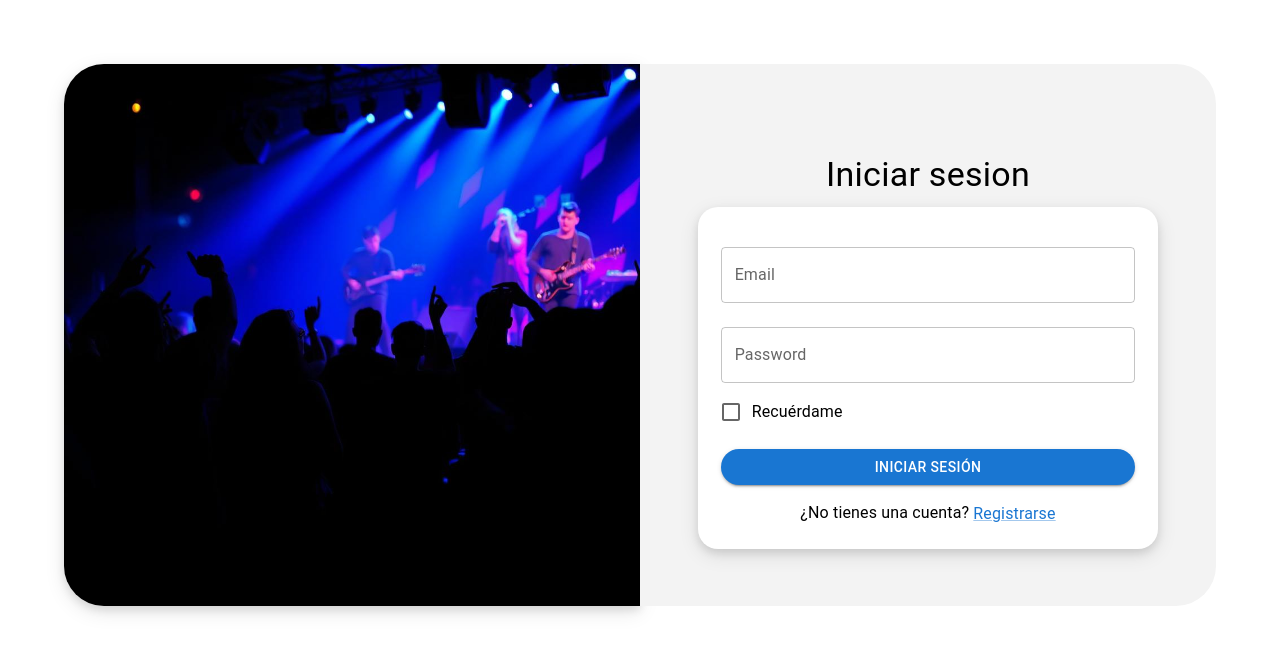
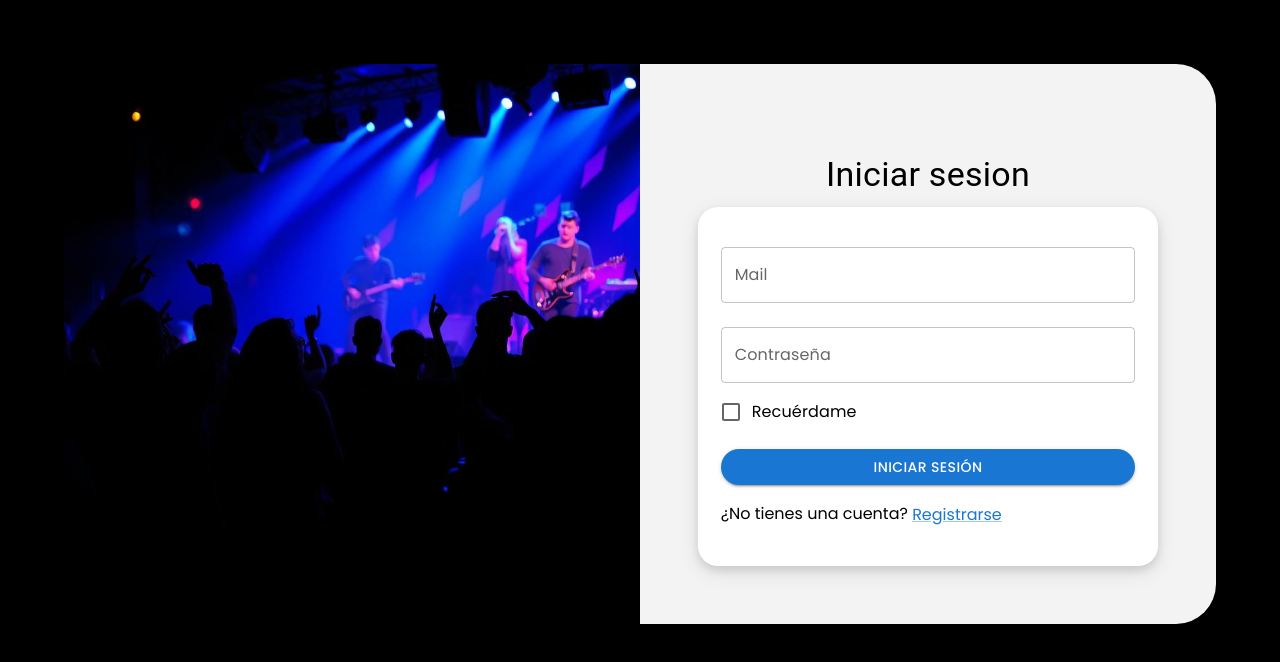
Before and after one commit to fertolaba/SIP-Front, a React (Create React App) app: page / in a window 1280 px wide. Shown: the top 662 px of the page. Built offline with nearby package versions, Linux system fonts and the light colour scheme.

Commit message:
Ingles y ubicaciones

```diff
--- a/public/index.html
+++ b/public/index.html
@@ -15,6 +15,9 @@
       user's mobile device or desktop. See https://developers.google.com/web/fundamentals/web-app-manifest/
     -->
     <link rel="manifest" href="%PUBLIC_URL%/manifest.json" />
+    <style>
+      @import url('https://fonts.googleapis.com/css2?family=Poppins:ital,wght@0,100;0,200;0,300;0,400;0,500;0,600;0,700;0,800;0,900;1,100;1,200;1,300;1,400;1,500;1,600;1,700;1,800;1,900&display=swap');
+      </style>
     <!--
       Notice the use of %PUBLIC_URL% in the tags above.
       It will be replaced with the URL of the `public` folder during the build.
--- a/src/App.css
+++ b/src/App.css
@@ -1,5 +1,12 @@
 .App {
   text-align: center;
+  font-family: "Poppins", sans-serif;
+
+}
+html{
+  background-color: black;
+  font-family: "Poppins", sans-serif;
+
 }
 
 .App-logo {
--- a/src/componentes/auth/Login.jsx
+++ b/src/componentes/auth/Login.jsx
@@ -113,7 +113,7 @@
           <form onSubmit={handleSubmit} id='login-form'>
             <TextField
               fullWidth
-              label="Email"
+              label="Mail"
               name="email"
               type="email"
               onChange={(e) => setEmail(e.target.value)}
@@ -124,7 +124,7 @@
             />
             <TextField
               fullWidth
-              label="Password"
+              label="Contraseña"
               name="password"
               type="password"
               onChange={(e) => setPassword(e.target.value)}
@@ -152,7 +152,7 @@
                 {loginError}
               </Typography>
             )}
-            <Typography variant="body1" align="center" sx={{ mt: 2 }}>
+            <Typography variant="body1" align="center" sx={{ mt: 2 }} class="text">
               ¿No tienes una cuenta?{' '} <Link component="button" onClick={handleRegisterRedirect}>
                 Registrarse
               </Link>
--- a/src/componentes/auth/Registro.js
+++ b/src/componentes/auth/Registro.js
@@ -176,7 +176,7 @@
             />
             <TextField
               fullWidth
-              label="Password"
+              label="Contraseña"
               name="password"
               value={formData.password}
               onChange={handleChange}
@@ -247,8 +247,8 @@
                 onChange={handleChange}
                 name="ubicacion"
               >
-                <MenuItem value="Ubicacion1">Ubicacion1</MenuItem>
-                <MenuItem value="Ubicacion2">Ubicacion2</MenuItem>
+                <MenuItem value="Belgrano">Belgrano</MenuItem>
+                <MenuItem value="Nunez">Nuñez</MenuItem>
               </Select>
               <FormHelperText>{errors.ubicacion}</FormHelperText>
             </FormControl>
@@ -278,7 +278,7 @@
             >
               Registrarse
             </Button>
-            <Typography variant="body1" align="center" sx={{ mt: 2 }}>
+            <Typography variant="body1" align="center" sx={{ mt: 2 }} class="text">
               ¿Ya tienes cuenta? <Link component="button" onClick={handleRegisterRedirect}>
             Iniciar sesion
           </Link>
--- a/src/index.css
+++ b/src/index.css
@@ -3,8 +3,10 @@
   font-family: -apple-system, BlinkMacSystemFont, 'Segoe UI', 'Roboto', 'Oxygen',
     'Ubuntu', 'Cantarell', 'Fira Sans', 'Droid Sans', 'Helvetica Neue',
     sans-serif;
-  -webkit-font-smoothing: antialiased;
+    -webkit-font-smoothing: antialiased;
   -moz-osx-font-smoothing: grayscale;
+  font-family: "Poppins", sans-serif;
+
 }
 
 code {
--- a/src/ui/login.css
+++ b/src/ui/login.css
@@ -56,6 +56,10 @@
 #login-register .register{
     border-radius: 20px;
 }
+#login-form label , #login-form button,#login-form span,#login-form text{
+    font-family: "Poppins", sans-serif;
+
+}
 
 
 
```
